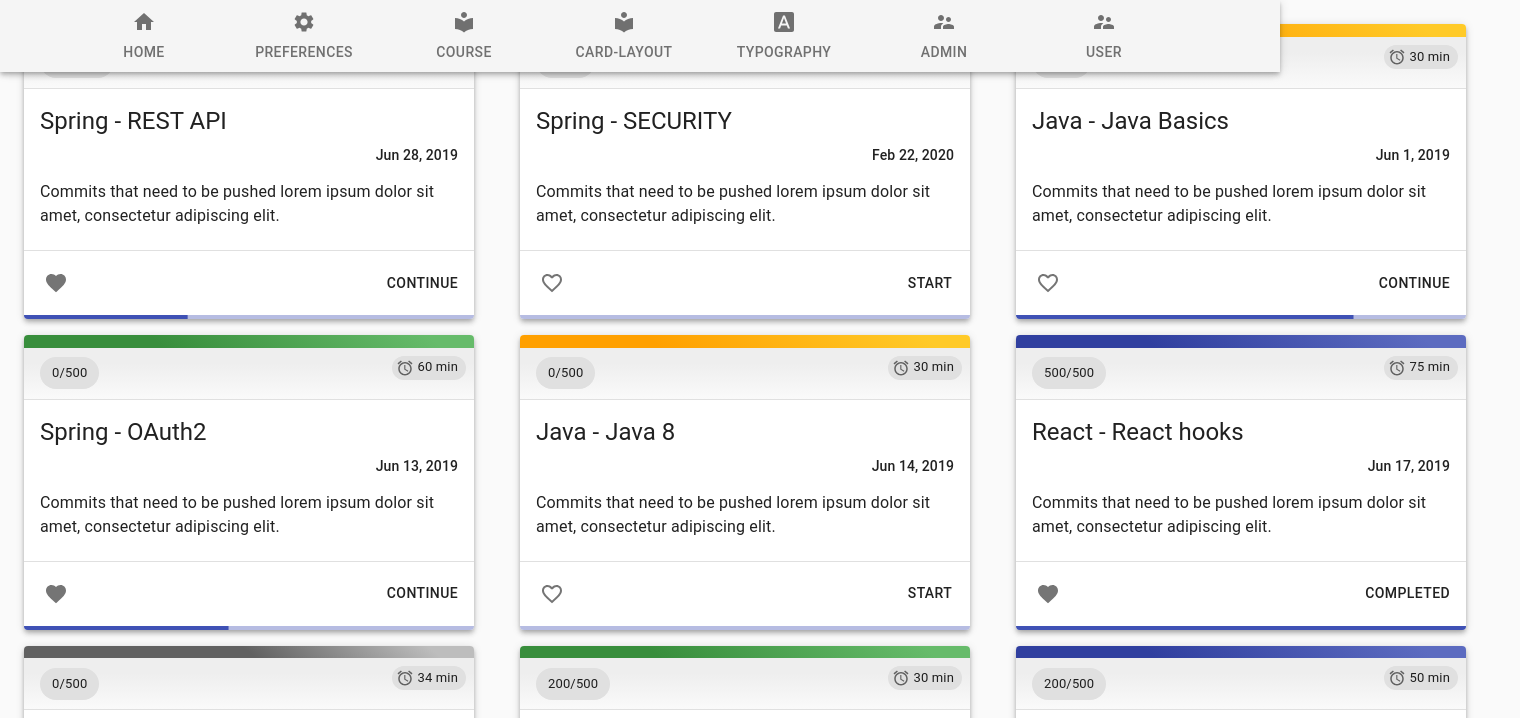
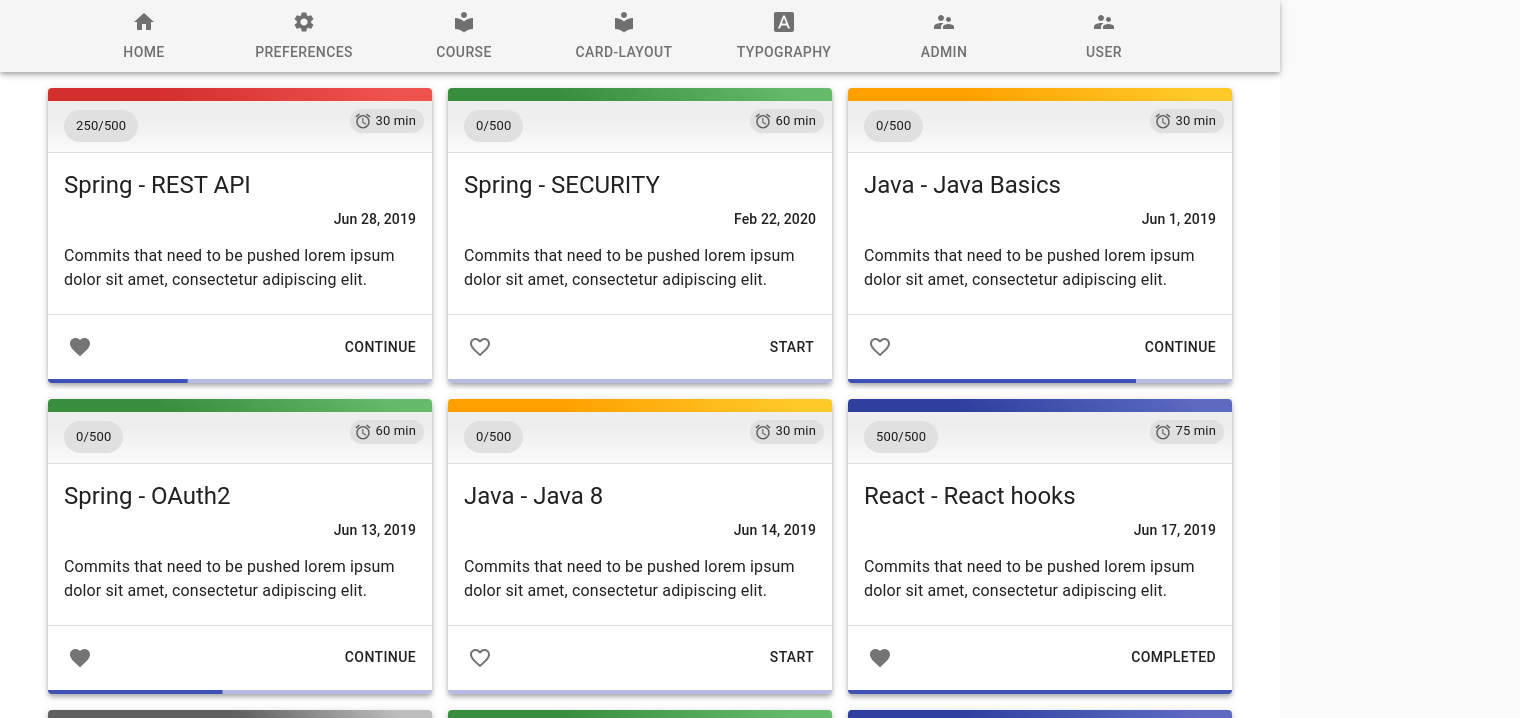
Before and after one commit to t-janicki/react-panel-components, a React (Create React App) app: page /card-layout in a window 1280 px wide. Shown: the top 718 px of the page, 1520 px wide, since content can reach past the window. Built offline with nearby package versions, Linux system fonts and the light colour scheme.

Commit message:
styles v10

```diff
--- a/src/app/layout/layout.container.tsx
+++ b/src/app/layout/layout.container.tsx
@@ -103,6 +103,7 @@
 					</Tabs>
 				</Toolbar>
 			</AppBar>
+			<div className={classes.toolbar} />
 			<main
 				className={clsx(classes.content, {
 					[classes.contentShift]: open,
--- a/src/app/layout/layout.styles.ts
+++ b/src/app/layout/layout.styles.ts
@@ -6,14 +6,14 @@
 	root: {
 		flexGrow: 1,
 		width: '100%',
-		// backgroundColor: theme.palette.background.paper,
+		//main content background
+		backgroundColor: theme.palette.background.paper,
 	},
 	appBar: {
 		transition: theme.transitions.create(['margin', 'width'], {
 			easing: theme.transitions.easing.sharp,
 			duration: theme.transitions.duration.leavingScreen,
 		}),
-		//to delete?
 		zIndex: theme.zIndex.drawer + 1,
 	},
 	appBarShift: {
@@ -37,7 +37,6 @@
 			easing: theme.transitions.easing.sharp,
 			duration: theme.transitions.duration.leavingScreen,
 		}),
-		marginRight: -drawerWidth,
 	},
 	contentShift: {
 		transition: theme.transitions.create('margin', {
--- a/src/app/shared/components/card/course.card.component.tsx
+++ b/src/app/shared/components/card/course.card.component.tsx
@@ -31,7 +31,11 @@
 		},
 		extendedIcon: {
 			marginRight: theme.spacing(1),
-		}
+		},
+		// content: {
+		// 	flexGrow: 1,
+		// 	padding: theme.spacing(3),
+		// },
 	}),
 );
 
--- a/src/app/shared/components/card/course.card.layout.tsx
+++ b/src/app/shared/components/card/course.card.layout.tsx
@@ -8,11 +8,16 @@
 	createStyles({
 		root: {
 			flexGrow: 1,
+			padding: theme.spacing(0, 3),
 		},
 		paper: {
 			padding: theme.spacing(2),
 			textAlign: 'center',
 			color: theme.palette.text.secondary,
+		},
+		content: {
+			flexGrow: 1,
+			padding: theme.spacing(3),
 		},
 	}),
 );
--- a/src/app/shared/components/card/course.component.tsx
+++ b/src/app/shared/components/card/course.component.tsx
@@ -69,11 +69,14 @@
 		display: 'flex',
 		alignItems: 'center',
 		padding: theme.spacing(0, 1),
-		// necessary for content to be below app bar
-		toolbar: theme.mixins.toolbar,
 		justifyContent: 'flex-start',
 		height: 71
 	},
+	content: {
+		flexGrow: 1,
+		padding: theme.spacing(3),
+	},
+	// necessary for content to be below app bar
 	toolbar: theme.mixins.toolbar,
 }));
 
@@ -81,8 +84,8 @@
 	//dummy first course
 	const course = courses[0];
 	const theme = useTheme();
-	const [activeStep, setActiveStep] = useState(4);
-	const [open, setOpen] = React.useState(true);
+	const [activeStep, setActiveStep] = useState(0);
+	const [open, setOpen] = React.useState(false);
 
 	const routeParams = useParams();
 	const classes = useStyles();
@@ -184,6 +187,7 @@
 					paper: classes.drawerPaper,
 				}}
 			>
+				<div className={classes.toolbar} />
 				<div className={classes.drawerHeader}>
 					<IconButton onClick={handleDrawerClose}>
 						{theme.direction === 'rtl' ? <ChevronLeftIcon/> : <ChevronRightIcon/>}
--- a/src/app/shared/components/typography.page.tsx
+++ b/src/app/shared/components/typography.page.tsx
@@ -5,7 +5,7 @@
 const TypographyPage: React.FC = () => {
 
 	return <>
-		<Grid container spacing={4}>
+		<Grid>
 			<Grid item xs={12} md={6}>
 				<div>
 					<Typography variant="h1">
```
